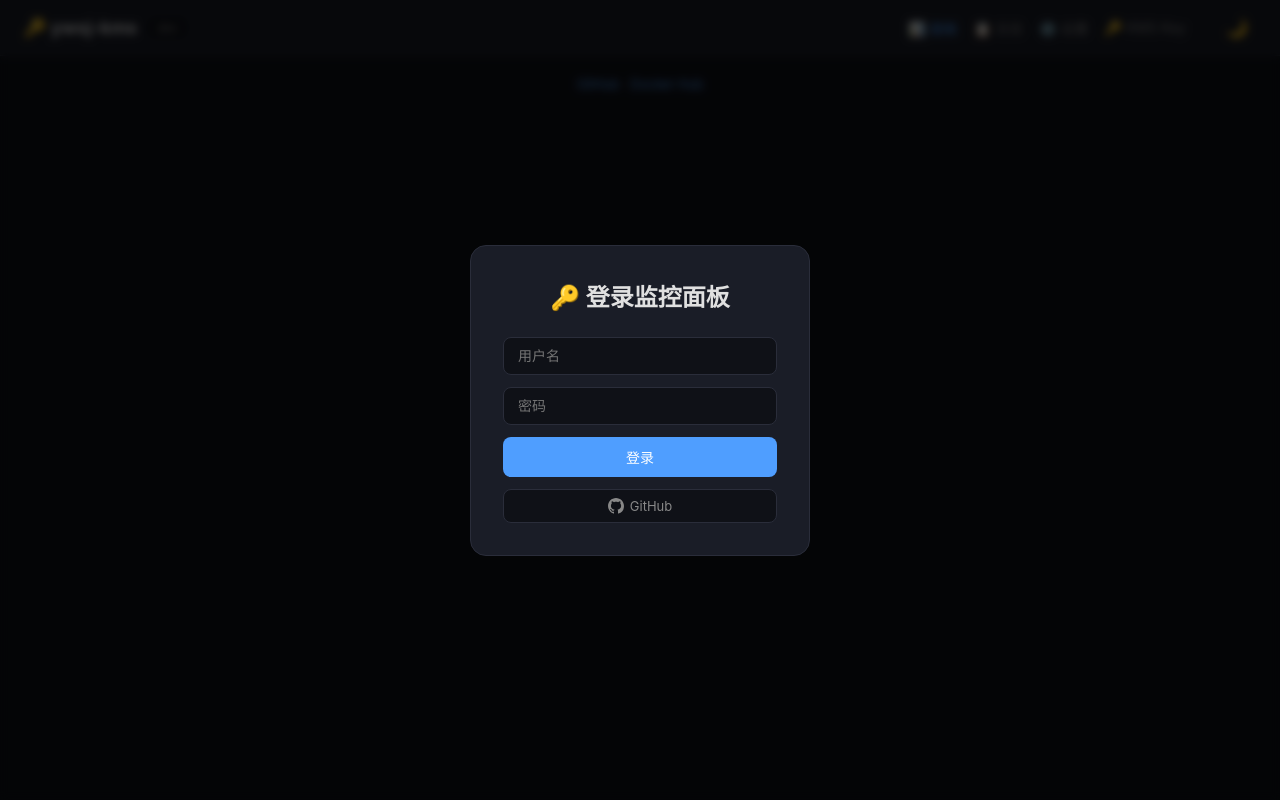
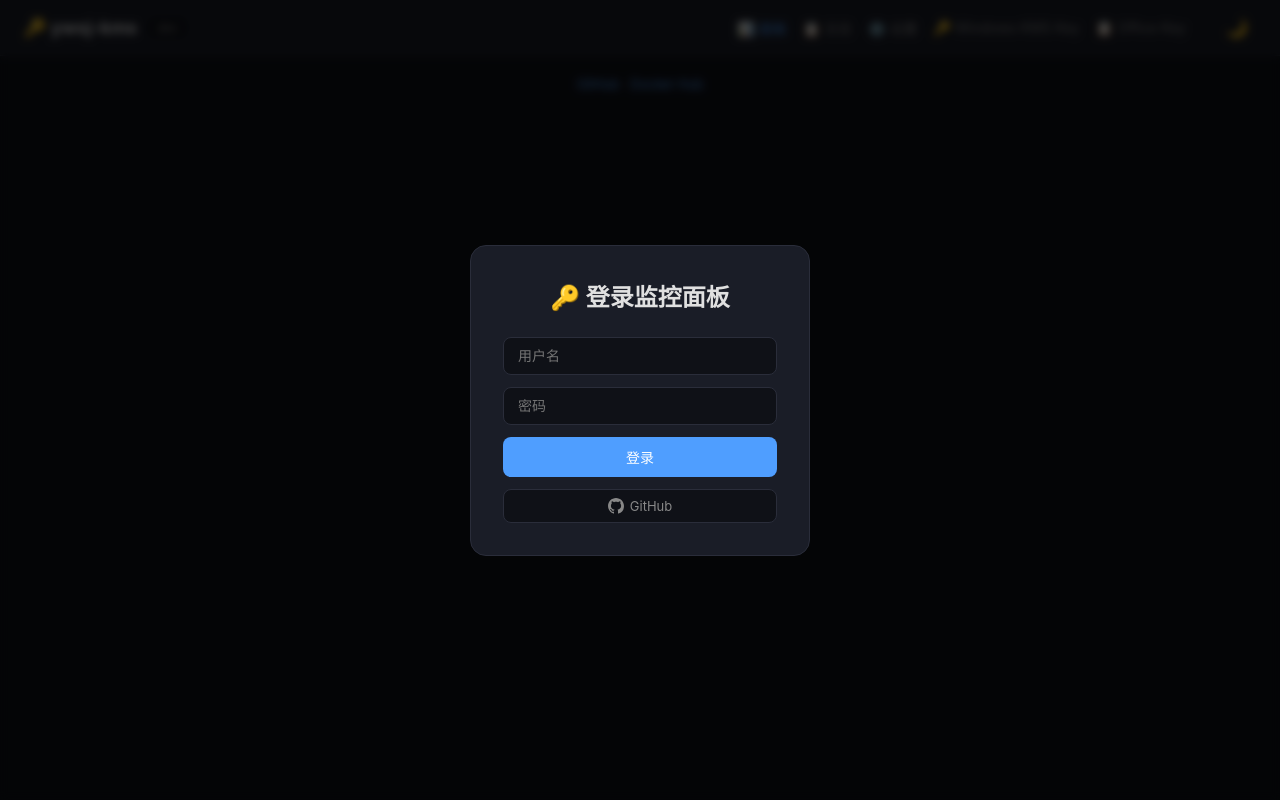
Before and after one commit to yyzq-cf/ywsj-kms, a Flask app: page / in a window 1280 px wide. Run offline with Flask 3, Linux system fonts and the light colour scheme; parts of the project's set-up code (start-up, migrations or seed data) failed here and were passed over.

Commit message:
feat: 导航栏KMS Key改名为Windows KMS Key

```diff
--- a/templates/index.html
+++ b/templates/index.html
@@ -110,7 +110,8 @@
             <a href="/" class="nav-link active">📊 面板</a>
             <a href="/logs" class="nav-link">📋 日志</a>
             <a href="/settings" class="nav-link">⚙️ 设置</a>
-            <a href="https://learn.microsoft.com/zh-cn/windows-server/get-started/kms-client-activation-keys" target="_blank" rel="noopener" class="nav-link">🔑 KMS Key</a>
+            <a href="https://learn.microsoft.com/zh-cn/windows-server/get-started/kms-client-activation-keys" target="_blank" rel="noopener" class="nav-link">🔑 Windows KMS Key</a>
+            <a href="https://learn.microsoft.com/en-us/office/volume-license-activation/gvlks" target="_blank" rel="noopener" class="nav-link">📋 Office Key</a>
             <span class="nav-user" id="nav-user"></span>
             <button class="nav-logout" id="nav-logout" style="display:none" onclick="doLogout()">退出</button>
             <button id="theme-toggle" class="theme-btn">🌙</button>
--- a/templates/logs.html
+++ b/templates/logs.html
@@ -77,7 +77,8 @@
             <a href="/" class="nav-link">📊 面板</a>
             <a href="/logs" class="nav-link active">📋 日志</a>
             <a href="/settings" class="nav-link">⚙️ 设置</a>
-            <a href="https://learn.microsoft.com/zh-cn/windows-server/get-started/kms-client-activation-keys" target="_blank" rel="noopener" class="nav-link">🔑 KMS Key</a>
+            <a href="https://learn.microsoft.com/zh-cn/windows-server/get-started/kms-client-activation-keys" target="_blank" rel="noopener" class="nav-link">🔑 Windows KMS Key</a>
+            <a href="https://learn.microsoft.com/en-us/office/volume-license-activation/gvlks" target="_blank" rel="noopener" class="nav-link">📋 Office Key</a>
             <span class="nav-user" id="nav-user"></span>
             <button class="nav-logout" id="nav-logout" style="display:none" onclick="doLogout()">退出</button>
             <button id="theme-toggle" class="theme-btn">🌙</button>
--- a/templates/settings.html
+++ b/templates/settings.html
@@ -60,7 +60,8 @@
             <a href="/" class="nav-link">📊 面板</a>
             <a href="/logs" class="nav-link">📋 日志</a>
             <a href="/settings" class="nav-link active">⚙️ 设置</a>
-            <a href="https://learn.microsoft.com/zh-cn/windows-server/get-started/kms-client-activation-keys" target="_blank" rel="noopener" class="nav-link">🔑 KMS Key</a>
+            <a href="https://learn.microsoft.com/zh-cn/windows-server/get-started/kms-client-activation-keys" target="_blank" rel="noopener" class="nav-link">🔑 Windows KMS Key</a>
+            <a href="https://learn.microsoft.com/en-us/office/volume-license-activation/gvlks" target="_blank" rel="noopener" class="nav-link">📋 Office Key</a>
             <span class="nav-user" id="nav-user"></span>
             <button class="nav-logout" id="nav-logout" style="display:none" onclick="doLogout()">退出</button>
             <button id="theme-toggle" class="theme-btn">🌙</button>
```
